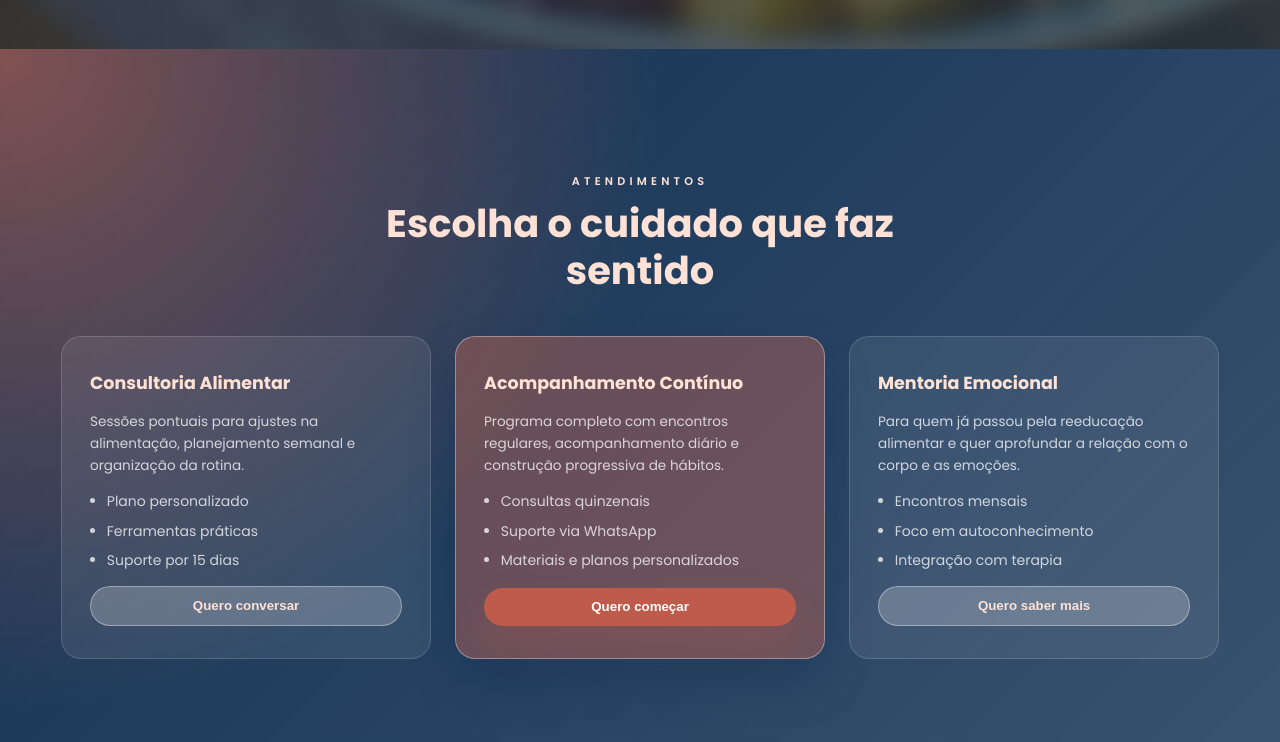
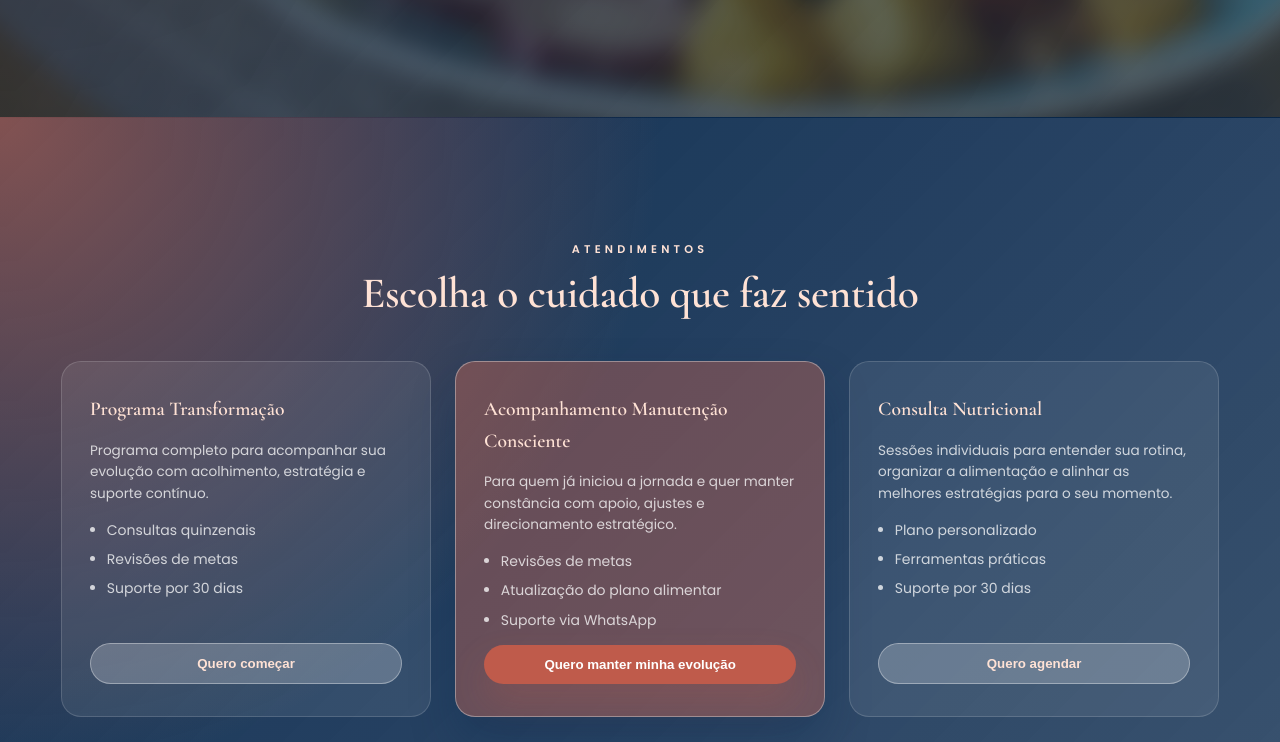
Before and after one commit to 1134867JP/sitelisi, a plain HTML site: page index.html in a window 1280 px wide. Shown: the part 2055-2797 px from the top of the page. Drawn offline with nearby package versions, Linux system fonts and the light colour scheme; some packages are replaced by stand-ins of ours.

Commit message:
Atualizando conteúdo e estilo do site: alterando fontes, ajustando textos e melhorando a responsividade

```diff
--- a/index.html
+++ b/index.html
@@ -1,4 +1,4 @@
-<!DOCTYPE html>
+<!doctype html>
 <html lang="pt-BR">
   <head>
     <meta charset="UTF-8" />
@@ -12,7 +12,7 @@
     <link rel="preconnect" href="https://fonts.googleapis.com" />
     <link rel="preconnect" href="https://fonts.gstatic.com" crossorigin />
     <link
-      href="https://fonts.googleapis.com/css2?family=Poppins:wght@300;400;500;600;700&display=swap"
+      href="https://fonts.googleapis.com/css2?family=Cormorant+Garamond:ital,wght@0,400;0,600;1,400;1,600&family=Poppins:wght@300;400;500;600;700&display=swap"
       rel="stylesheet"
     />
     <link
@@ -61,14 +61,17 @@
                 Uma relação mais leve com a comida é possível
               </h1>
               <p class="hero-subtitle">
-                Com escuta, acolhimento e estratégias reais, vamos transformar sua
-                alimentação sem restrições e sem culpa
+                Com escuta, acolhimento e estratégias reais, vamos transformar
+                sua alimentação sem restrições e sem culpa
               </p>
 
               <div class="hero-credentials">
                 <span><i class="fas fa-certificate"></i> CRN registrada</span>
                 <span><i class="fas fa-university"></i> Formada pela UFSM</span>
-                <span><i class="fas fa-graduation-cap"></i> Mestranda em Psicologia</span>
+                <span
+                  ><i class="fas fa-graduation-cap"></i> Mestranda em
+                  Psicologia</span
+                >
                 <span class="google-rating"
                   ><i class="fas fa-star"></i> 25 avaliações 5 estrelas no
                   Google</span
@@ -110,9 +113,10 @@
                 Acolhimento, ciência e comida de verdade no centro do cuidado
               </h2>
               <p>
-                 Nutricionista formada pela UFSM, atuo como nutricionista comportamental e sou mestranda em psicologia.
-                 Há mais de um ano, dedico-me a auxiliar pessoas a encontrarem uma relação mais saudável e equilibrada
-                 com a comida, sem restrições ou culpa.
+                Nutricionista formada pela UFSM, atuo como nutricionista
+                comportamental e sou mestranda em psicologia. Há mais de um ano,
+                dedico-me a auxiliar pessoas a encontrarem uma relação mais
+                saudável e equilibrada com a comida, sem restrições ou culpa.
               </p>
               <ul class="achievements">
                 <li>
@@ -141,15 +145,17 @@
               <article class="info-card">
                 <h3>Abordagem</h3>
                 <p>
-                  Minha abordagem é livre de dietas restritivas e do chamado "terrorismo nutricional". Acredito que você é a
-                   protagonista do seu processo, construindo hábitos sustentáveis para uma vida mais plena e saudável.
+                  Minha abordagem é livre de dietas restritivas e do chamado
+                  "terrorismo nutricional". Acredito que você é a protagonista
+                  do seu processo, construindo hábitos sustentáveis para uma
+                  vida mais plena e saudável.
                 </p>
               </article>
               <article class="info-card">
                 <h3>Para quem é</h3>
                 <p>
-                  Pessoas que buscam cuidado nutricional sem dietas restritivas e
-                  desejam construir hábitos sustentáveis.
+                  Pessoas que buscam cuidado nutricional sem dietas restritivas
+                  e desejam construir hábitos sustentáveis.
                 </p>
               </article>
             </div>
@@ -169,25 +175,26 @@
               <div class="passo-numero">1</div>
               <h3>Preparação Personalizada</h3>
               <p>
-                Iniciamos com uma conversa sem compromisso pré-consulta para entender suas
-                necessidades e expectativas individuais.
+                Iniciamos com uma conversa sem compromisso pré-consulta para
+                entender suas necessidades e expectativas individuais.
               </p>
             </div>
             <div class="passo-card">
               <div class="passo-numero">2</div>
               <h3>Análise Completa</h3>
               <p>
-                Realizamos anamnese clínica e comportamental detalhada, além de avaliação antropométrica
-                (presencial ou por fotos).
+                Realizamos anamnese clínica e comportamental detalhada, além de
+                avaliação antropométrica (presencial ou por fotos).
               </p>
             </div>
             <div class="passo-card">
               <div class="passo-numero">3</div>
               <h3>Educação e Acompanhamento</h3>
               <p>
-                Promovo a educação nutricional para escolhas conscientes, com solicitação de
-                exames laboratoriais se necessário e acesso a um app exclusivo para sua evolução.
-                Ofereço escuta ativa, acolhimento e troca de saberes.
+                Promovo a educação nutricional para escolhas conscientes, com
+                solicitação de exames laboratoriais se necessário e acesso a um
+                app exclusivo para sua evolução. Ofereço escuta ativa,
+                acolhimento e troca de saberes.
               </p>
             </div>
           </div>
@@ -203,48 +210,49 @@
           </div>
           <div class="atendimento-grid">
             <article class="atendimento-card">
-              <h3>Consultoria Alimentar</h3>
+              <h3>Programa Transformação</h3>
               <p>
-                Sessões pontuais para ajustes na alimentação, planejamento semanal
-                e organização da rotina.
+                Programa completo para acompanhar sua evolução com acolhimento,
+                estratégia e suporte contínuo.
+              </p>
+              <ul>
+                <li>Consultas quinzenais</li>
+                <li>Revisões de metas</li>
+                <li>Suporte por 30 dias</li>
+              </ul>
+              <button class="btn btn--secondary" onclick="openModal()">
+                Quero começar
+              </button>
+            </article>
+            <article class="atendimento-card destaque">
+              <h3>Acompanhamento Manutenção Consciente</h3>
+              <p>
+                Para quem já iniciou a jornada e quer manter constância com
+                apoio, ajustes e direcionamento estratégico.
+              </p>
+              <ul>
+                <li>Revisões de metas</li>
+                <li>Atualização do plano alimentar</li>
+                <li>Suporte via WhatsApp</li>
+              </ul>
+              <button class="btn btn--primary" onclick="openModal()">
+                Quero manter minha evolução
+              </button>
+            </article>
+            <article class="atendimento-card">
+              <h3>Consulta Nutricional</h3>
+              <p>
+                Sessões individuais para entender sua rotina, organizar a
+                alimentação e alinhar as melhores estratégias para o seu
+                momento.
               </p>
               <ul>
                 <li>Plano personalizado</li>
                 <li>Ferramentas práticas</li>
-                <li>Suporte por 15 dias</li>
+                <li>Suporte por 30 dias</li>
               </ul>
               <button class="btn btn--secondary" onclick="openModal()">
-                Quero conversar
-              </button>
-            </article>
-            <article class="atendimento-card destaque">
-              <h3>Acompanhamento Contínuo</h3>
-              <p>
-                Programa completo com encontros regulares, acompanhamento diário e
-                construção progressiva de hábitos.
-              </p>
-              <ul>
-                <li>Consultas quinzenais</li>
-                <li>Suporte via WhatsApp</li>
-                <li>Materiais e planos personalizados</li>
-              </ul>
-              <button class="btn btn--primary" onclick="openModal()">
-                Quero começar
-              </button>
-            </article>
-            <article class="atendimento-card">
-              <h3>Mentoria Emocional</h3>
-              <p>
-                Para quem já passou pela reeducação alimentar e quer aprofundar a
-                relação com o corpo e as emoções.
-              </p>
-              <ul>
-                <li>Encontros mensais</li>
-                <li>Foco em autoconhecimento</li>
-                <li>Integração com terapia</li>
-              </ul>
-              <button class="btn btn--secondary" onclick="openModal()">
-                Quero saber mais
+                Quero agendar
               </button>
             </article>
           </div>
@@ -286,7 +294,9 @@
             <span class="eyebrow">Onde estou</span>
             <h2 class="section-title">Consultórios para te receber</h2>
             <p class="section-subtitle">
-              Ofereço atendimento presencial em Passo Fundo e Marau/RS, além de consultas online para todo o Brasil, levando acolhimento e estratégias reais onde quer que você esteja.
+              Ofereço atendimento presencial em Passo Fundo e Marau/RS, além de
+              consultas online para todo o Brasil, levando acolhimento e
+              estratégias reais onde quer que você esteja.
             </p>
           </div>
           <div class="localizacoes-grid">
@@ -316,19 +326,19 @@
             <article class="location-card">
               <div class="location-map">
                 <iframe
-                  src="https://maps.google.com/maps?q=Rua%20Bento%20Gon%C3%A7alves%2C%20427%20-%20Centro%2C%20Marau%20-%20RS&z=16&output=embed"
+                  src="https://maps.google.com/maps?q=Rua%20Bar%C3%A3o%20do%20Rio%20Branco%2C%201700%2C%20sala%20602%2C%20Cl%C3%ADnica%20de%20Relacionamentos%20Talice%20Ghion%2C%20Marau%20-%20RS&z=16&output=embed"
                   loading="lazy"
                   allowfullscreen=""
                   referrerpolicy="no-referrer-when-downgrade"
-                  title="Mapa consultório Marau"
+                  title="Mapa Clínica de Relacionamentos Talice Ghion"
                 ></iframe>
               </div>
               <div class="location-content">
-                <h3>Consultório Marau</h3>
-                <p>Rua Bento Gonçalves, 427/04 - Centro - Marau/RS</p>
+                <h3>Clínica de Relacionamentos Talice Ghion</h3>
+                <p>Rua Barão do Rio Branco, 1700, sala 602 - Marau/RS</p>
                 <a
                   class="btn btn--ghost"
-                  href="https://www.google.com.br/maps/place/R.+Bento+Gon%C3%A7alves,+427+-+04+-+Centro,+Marau+-+RS,+99150-000"
+                  href="https://www.google.com.br/maps/search/Rua+Bar%C3%A3o+do+Rio+Branco,+1700,+sala+602,+Cl%C3%ADnica+de+Relacionamentos+Talice+Ghion,+Marau+-+RS"
                   target="_blank"
                   rel="noopener noreferrer"
                 >
@@ -347,11 +357,15 @@
             <span class="cta-eyebrow">convite especial</span>
             <h2>Pronta para transformar sua relação com a comida?</h2>
             <p>
-              Agende uma conversa inicial gratuita e descubra como posso te ajudar a
-              viver uma relação mais leve e prazerosa com a alimentação.
+              Agende uma conversa inicial gratuita e descubra como posso te
+              ajudar a viver uma relação mais leve e prazerosa com a
+              alimentação.
             </p>
             <div class="cta-badges">
-              <span><i class="fas fa-video"></i>Atendimento online e presencial</span>
+              <span
+                ><i class="fas fa-video"></i>Atendimento online e
+                presencial</span
+              >
               <span><i class="fas fa-leaf"></i>Planos 100% personalizados</span>
               <span><i class="fas fa-heart"></i>Acompanhamento humanizado</span>
             </div>
@@ -385,15 +399,20 @@
               </li>
               <li>
                 <i class="fas fa-map-marker-alt"></i>
-                Ofereço atendimento presencial em Passo Fundo e Marau/RS e online para todo o Brasil.
+                Ofereço atendimento presencial em Passo Fundo e Marau/RS e
+                online para todo o Brasil.
               </li>
             </ul>
           </div>
           <div class="footer-social">
             <h4>Redes Sociais</h4>
             <div class="social-links">
-              <a href="#" aria-label="Instagram"><i class="fab fa-instagram"></i></a>
-              <a href="#" aria-label="LinkedIn"><i class="fab fa-linkedin"></i></a>
+              <a href="#" aria-label="Instagram"
+                ><i class="fab fa-instagram"></i
+              ></a>
+              <a href="#" aria-label="LinkedIn"
+                ><i class="fab fa-linkedin"></i
+              ></a>
             </div>
           </div>
         </div>
@@ -415,7 +434,7 @@
           Deixe seus dados e retornaremos em até 24 horas para combinar nossa
           primeira conversa.
         </p>
-  <form class="modal-form" id="agendamentoForm">
+        <form class="modal-form" id="agendamentoForm">
           <label for="nome">Nome</label>
           <input type="text" id="nome" name="nome" required />
 
@@ -447,54 +466,66 @@
         const fullStars = Math.floor(rating);
         const half = rating - fullStars >= 0.5;
         const empty = 5 - fullStars - (half ? 1 : 0);
-        let html = '';
-        for (let i = 0; i < fullStars; i++) html += '<i class="fas fa-star"></i>';
+        let html = "";
+        for (let i = 0; i < fullStars; i++)
+          html += '<i class="fas fa-star"></i>';
         if (half) html += '<i class="fas fa-star-half-alt"></i>';
         for (let i = 0; i < empty; i++) html += '<i class="far fa-star"></i>';
         return html;
       }
 
       function initGoogleReviews() {
-        const container = document.getElementById('google-reviews');
-        const link = document.getElementById('google-reviews-link');
+        const container = document.getElementById("google-reviews");
+        const link = document.getElementById("google-reviews-link");
         if (!container) return;
 
         // Substitua abaixo pelo Place ID do seu local no Google
-        const PLACE_ID = '__PLACE_ID__';
-        const FALLBACK_URL = 'https://www.google.com/search?q=Lisiane+Vecchi+Nutricionista';
+        const PLACE_ID = "__PLACE_ID__";
+        const FALLBACK_URL =
+          "https://www.google.com/search?q=Lisiane+Vecchi+Nutricionista";
 
-        if (!('google' in window) || !google.maps?.places) {
+        if (!("google" in window) || !google.maps?.places) {
           // API ainda não carregou ou sem chave; não quebra o site
           return;
         }
 
-        const service = new google.maps.places.PlacesService(document.createElement('div'));
+        const service = new google.maps.places.PlacesService(
+          document.createElement("div"),
+        );
         service.getDetails(
           {
             placeId: PLACE_ID,
-            fields: ['name', 'rating', 'user_ratings_total', 'url', 'reviews']
+            fields: ["name", "rating", "user_ratings_total", "url", "reviews"],
           },
           (place, status) => {
-            if (status !== google.maps.places.PlacesServiceStatus.OK || !place) {
-              container.innerHTML = '<p class="section-subtitle" style="text-align:center">Não foi possível carregar as avaliações agora.</p>';
+            if (
+              status !== google.maps.places.PlacesServiceStatus.OK ||
+              !place
+            ) {
+              container.innerHTML =
+                '<p class="section-subtitle" style="text-align:center">Não foi possível carregar as avaliações agora.</p>';
               return;
             }
 
             // Atualiza link
-            if (place.url && link) link.href = place.url; else if (link) link.href = FALLBACK_URL;
+            if (place.url && link) link.href = place.url;
+            else if (link) link.href = FALLBACK_URL;
 
             const reviews = (place.reviews || []).slice(0, 3);
             if (!reviews.length) {
-              container.innerHTML = '<p class="section-subtitle" style="text-align:center">Ainda não há avaliações públicas disponíveis.</p>';
+              container.innerHTML =
+                '<p class="section-subtitle" style="text-align:center">Ainda não há avaliações públicas disponíveis.</p>';
               return;
             }
 
             container.innerHTML = reviews
-              .map(r => {
+              .map((r) => {
                 const stars = `<div class="review-stars" aria-label="Avaliação ${r.rating} de 5">${renderStars(r.rating)}</div>`;
-                const text = r.text ? r.text.replace(/"/g, '“') : '';
-                const author = r.author_name ? r.author_name.split(' ').slice(0, 2).join(' ') : 'Usuário Google';
-                const profile = r.author_url || '#';
+                const text = r.text ? r.text.replace(/"/g, "“") : "";
+                const author = r.author_name
+                  ? r.author_name.split(" ").slice(0, 2).join(" ")
+                  : "Usuário Google";
+                const profile = r.author_url || "#";
                 return `
                   <article class="depoimento-card">
                     ${stars}
@@ -507,14 +538,14 @@
                   </article>
                 `;
               })
-              .join('');
+              .join("");
 
-            window.dispatchEvent(new CustomEvent('reviewsReady'));
-          }
+            window.dispatchEvent(new CustomEvent("reviewsReady"));
+          },
         );
       }
 
-      window.addEventListener('load', initGoogleReviews);
+      window.addEventListener("load", initGoogleReviews);
     </script>
   </body>
 </html>
--- a/style.css
+++ b/style.css
@@ -43,6 +43,9 @@
 
   /* Transitions */
   --transition-base: 220ms ease;
+
+  /* Display typeface — elegância editorial, para títulos */
+  --font-display: 'Cormorant Garamond', 'Times New Roman', serif;
 }
 
 * {
@@ -92,6 +95,16 @@ img {
 a {
   color: inherit;
   text-decoration: none;
+}
+
+/* Aplicação da fonte display em títulos de destaque */
+.hero-title,
+.section-title,
+.cta-content h2,
+.info-card h3,
+.passo-card h3,
+.atendimento-card h3 {
+  font-family: var(--font-display);
 }
 
 ul {
@@ -395,10 +408,11 @@ section {
 }
 
 .section-title {
-  font-size: clamp(2rem, 3vw, 2.75rem);
-  font-weight: var(--font-weight-bold);
-  line-height: 1.2;
+  font-size: clamp(2.25rem, 3.5vw, 3.1rem);
+  font-weight: 600;
+  line-height: 1.15;
   margin-bottom: 1.1rem;
+  letter-spacing: -0.01em;
 }
 
 .section-subtitle {
@@ -605,8 +619,11 @@ footer {
 }
 
 .hero-title {
-  font-size: clamp(2.4rem, 5vw, 3.6rem);
-  line-height: 1.1;
+  font-style: italic;
+  font-weight: 600;
+  font-size: clamp(2.2rem, 4vw, 3.3rem);
+  line-height: 1.08;
+  letter-spacing: -0.01em;
 }
 
 .hero-subtitle {
@@ -714,7 +731,8 @@ footer {
 }
 
 .info-card h3 {
-  font-size: 1.15rem;
+  font-size: 1.3rem;
+  font-weight: 600;
   margin-bottom: 0.75rem;
   color: var(--brand-primary);
 }
@@ -764,7 +782,8 @@ footer {
 
 .passo-card h3 {
   margin-top: 1.8rem;
-  font-size: 1.2rem;
+  font-size: 1.35rem;
+  font-weight: 600;
   margin-bottom: 0.75rem;
 }
 
@@ -796,7 +815,8 @@ footer {
 
 
 .atendimento-card h3 {
-  font-size: 1.25rem;
+  font-size: 1.4rem;
+  font-weight: 600;
 }
 
 .atendimento-card p {
@@ -1057,8 +1077,10 @@ footer {
 }
 
 .cta-content h2 {
-  font-size: clamp(2.25rem, 4vw, 3.2rem);
-  line-height: 1.12;
+  font-size: clamp(2.5rem, 4.5vw, 3.6rem);
+  font-weight: 600;
+  line-height: 1.1;
+  letter-spacing: -0.01em;
   color: var(--brand-deep);
 }
 
@@ -1610,7 +1632,7 @@ footer {
   }
 
   .hero-title {
-    font-size: clamp(2rem, 8vw, 2.6rem);
+    font-size: clamp(1.95rem, 7.5vw, 2.5rem);
   }
 
   .hero-subtitle {
```
Also changed, not shown: assets/foto.jpeg.
